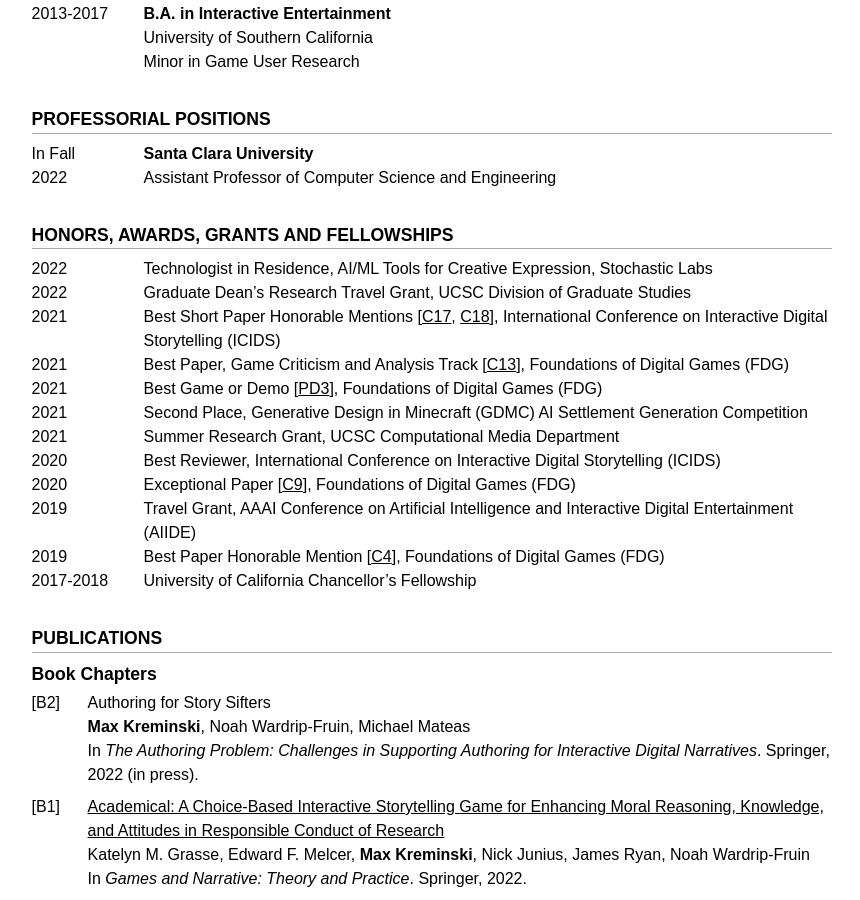
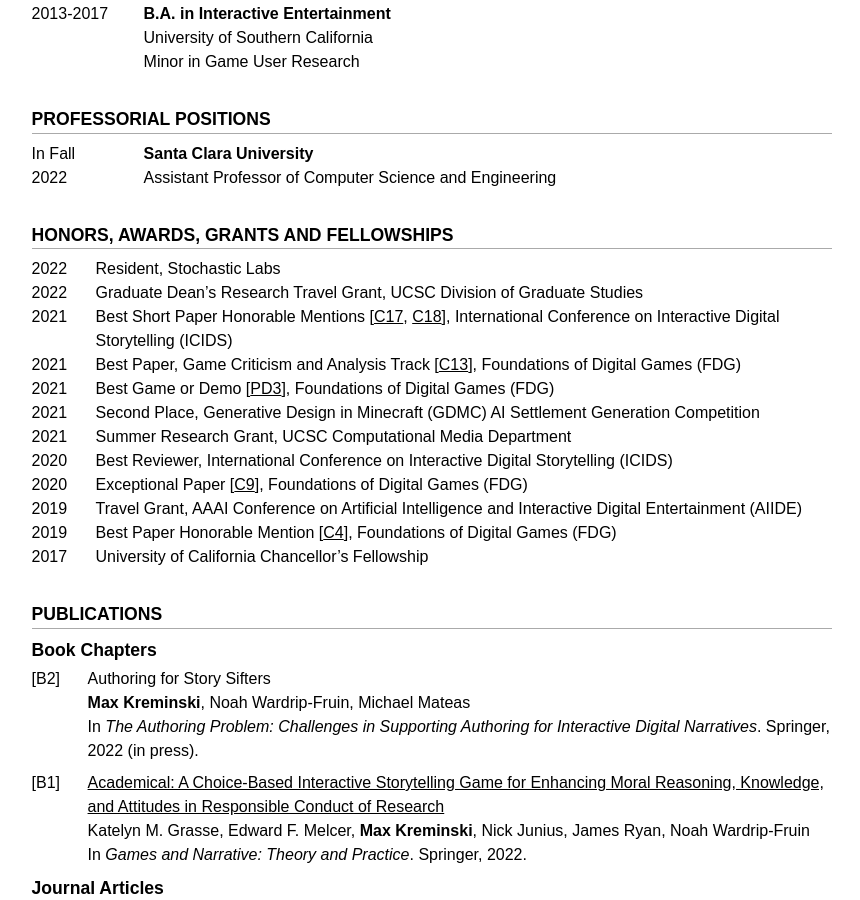
Before and after one commit to mkremins/mkremins.github.io, a Jekyll site: the page built from cv/index.html, in a window 1280 px wide and 900 px high, scrolled down 341 px. Shown: the whole window, without its empty margins (208-1068 px from the left). Built offline with Jekyll 4.4.1, drawn with Linux system fonts in a browser that asks for light colours; some web fonts are replaced.

Commit message:
Slightly concisify CV awards section

```diff
--- a/cv/index.html
+++ b/cv/index.html
@@ -103,12 +103,12 @@ layout: null
         </div>
       </div>
     </section>
-    <section id="awards" class="wide-left-column">
+    <section id="awards">
       <h2>Honors, Awards, Grants and Fellowships</h2>
       <div class="oneline-entries">
         <div class="dated-entry">
           <div class="dated-date">2022</div>
-          <div class="dated-content">Technologist in Residence, AI/ML Tools for Creative Expression, Stochastic Labs</div>
+          <div class="dated-content"><!--Technologist in Residence, AI/ML Tools for Creative Expression,-->Resident, Stochastic Labs</div>
         </div>
         <div class="dated-entry">
           <div class="dated-date">2022</div>
@@ -151,7 +151,7 @@ layout: null
           <div class="dated-content">Best Paper Honorable Mention [<a href="#C4">C4</a>], Foundations of Digital Games (FDG)<br><em>For paper [C4]. Awarded to top 17% of full papers.</em></div>
         </div>
         <div class="dated-entry">
-          <div class="dated-date">2017-2018</div>
+          <div class="dated-date">2017<!---2018--></div>
           <div class="dated-content">University of California Chancellor’s Fellowship<br><em>Competitively awarded to first-year UC grad students. Funds one year of stipend ($24,000) plus tuition and fees.</em></div>
         </div>
         <!--
```
